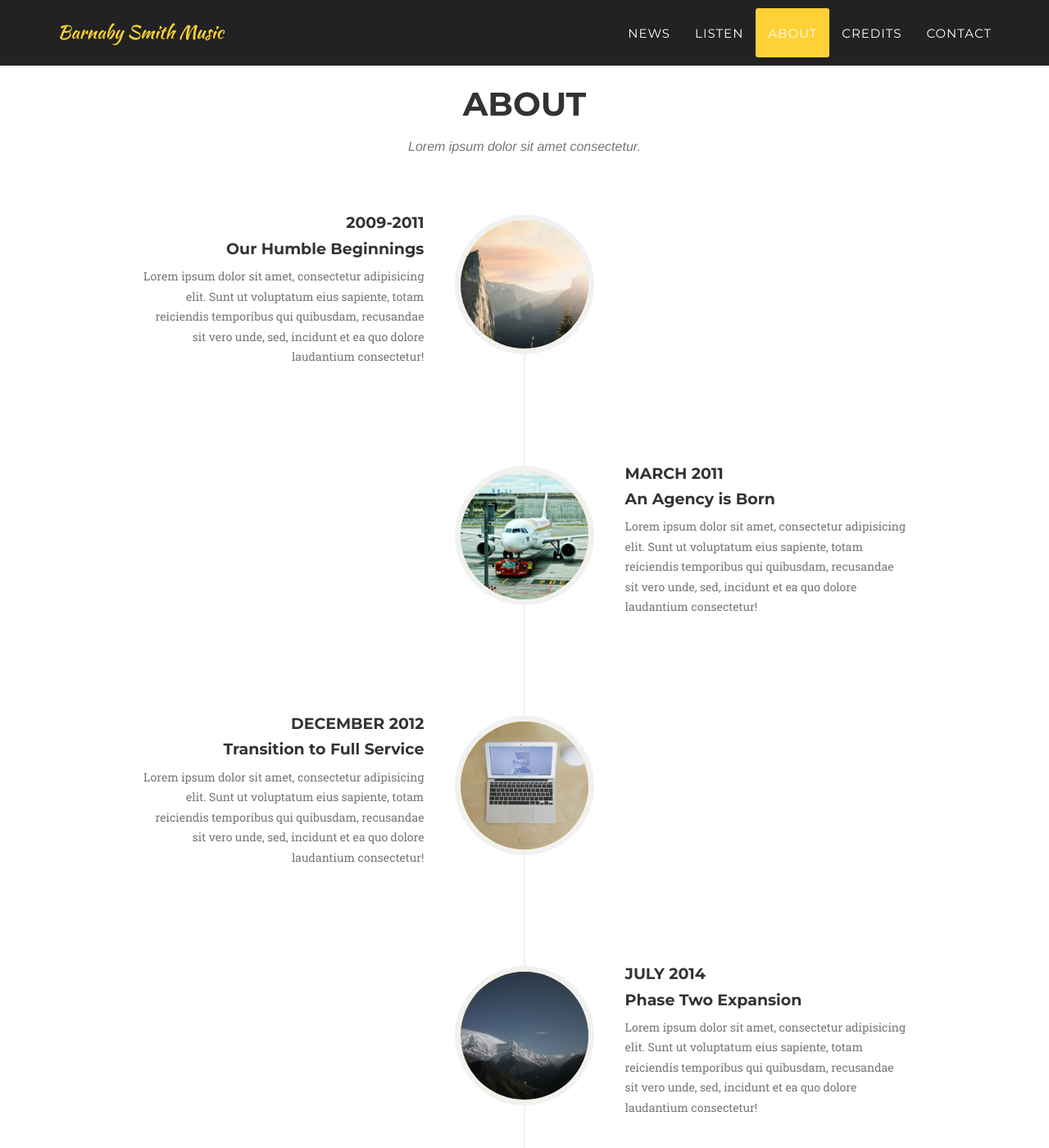
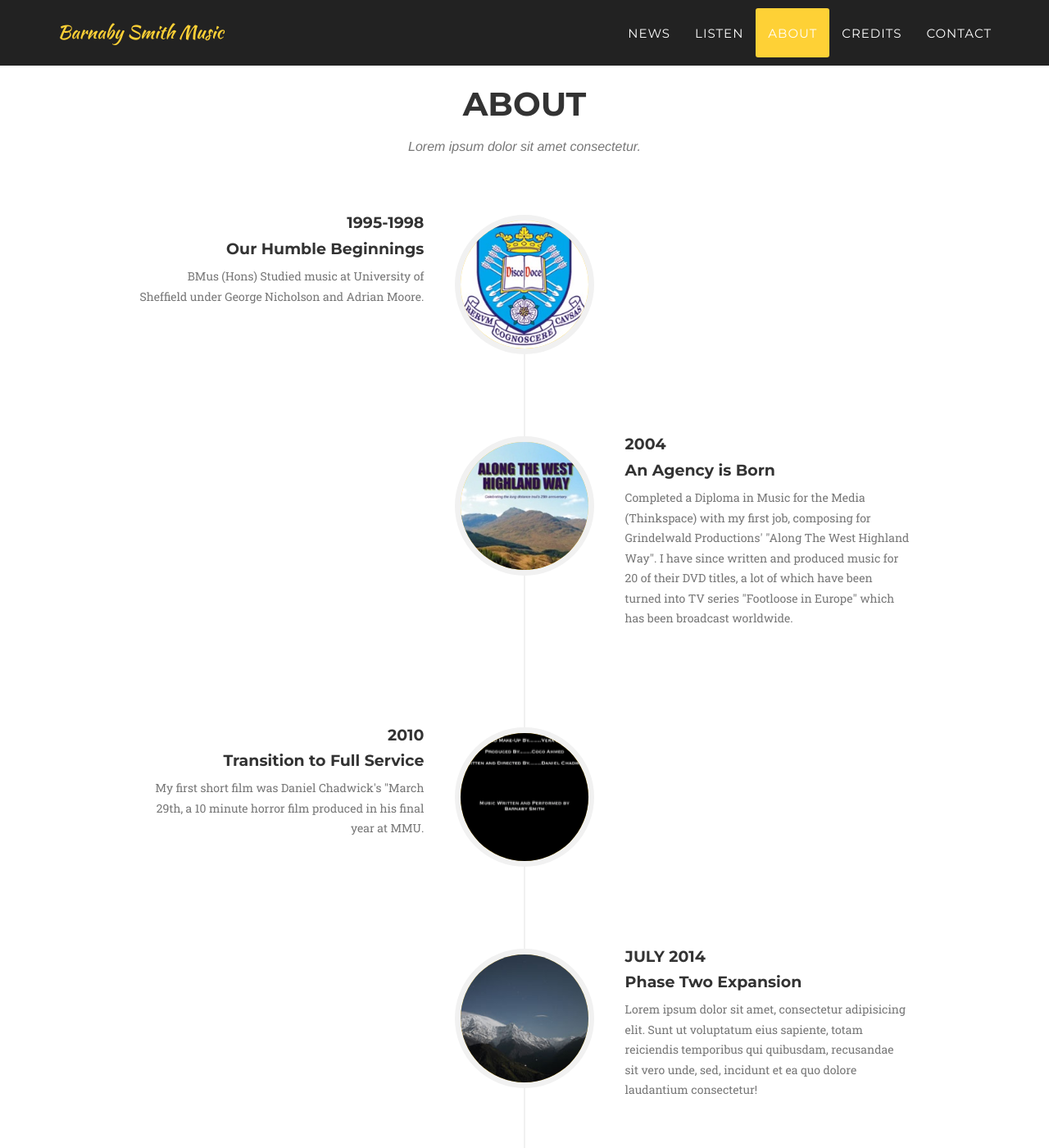
Before and after one commit to barnabysmithmusic/barnabysmithmusic.github.io, a Jekyll site: the page built from index.html, in a window 1280 px wide and 1400 px high, scrolled down 2737 px. Shown: the whole window at 82% size. Built offline with Jekyll 4.4.1, drawn with Linux system fonts in a browser that asks for light colours; some web fonts are replaced.

Commit message:
Added new text and images to the About page.

```diff
--- a/_includes/about.html
+++ b/_includes/about.html
@@ -12,43 +12,43 @@
                     <ul class="timeline">
                         <li>
                             <div class="timeline-image">
-                                <img class="img-circle img-responsive" src="img/about/1.jpg" alt="">
+                                <img class="img-circle img-responsive" src="img/about/uos.jpg" alt="">
                             </div>
                             <div class="timeline-panel">
                                 <div class="timeline-heading">
-                                    <h4>2009-2011</h4>
+                                    <h4>1995-1998</h4>
                                     <h4 class="subheading">Our Humble Beginnings</h4>
                                 </div>
                                 <div class="timeline-body">
-                                    <p class="text-muted">Lorem ipsum dolor sit amet, consectetur adipisicing elit. Sunt ut voluptatum eius sapiente, totam reiciendis temporibus qui quibusdam, recusandae sit vero unde, sed, incidunt et ea quo dolore laudantium consectetur!</p>
+                                    <p class="text-muted">BMus (Hons) Studied music at University of Sheffield under George Nicholson and Adrian Moore.</p>
                                 </div>
                             </div>
                         </li>
                         <li class="timeline-inverted">
                             <div class="timeline-image">
-                                <img class="img-circle img-responsive" src="img/about/2.jpg" alt="">
+                                <img class="img-circle img-responsive" src="img/about/westhighlandway.jpg" alt="">
                             </div>
                             <div class="timeline-panel">
                                 <div class="timeline-heading">
-                                    <h4>March 2011</h4>
+                                    <h4>2004</h4>
                                     <h4 class="subheading">An Agency is Born</h4>
                                 </div>
                                 <div class="timeline-body">
-                                    <p class="text-muted">Lorem ipsum dolor sit amet, consectetur adipisicing elit. Sunt ut voluptatum eius sapiente, totam reiciendis temporibus qui quibusdam, recusandae sit vero unde, sed, incidunt et ea quo dolore laudantium consectetur!</p>
+                                    <p class="text-muted">Completed a Diploma in Music for the Media (Thinkspace) with my first job, composing for Grindelwald Productions' "Along The West Highland Way". I have since written and produced music for 20 of their DVD titles, a lot of which have been turned into TV series "Footloose in Europe" which has been broadcast worldwide.</p>
                                 </div>
                             </div>
                         </li>
                         <li>
                             <div class="timeline-image">
-                                <img class="img-circle img-responsive" src="img/about/3.jpg" alt="">
+                                <img class="img-circle img-responsive" src="img/about/march29th.png" alt="">
                             </div>
                             <div class="timeline-panel">
                                 <div class="timeline-heading">
-                                    <h4>December 2012</h4>
+                                    <h4>2010</h4>
                                     <h4 class="subheading">Transition to Full Service</h4>
                                 </div>
                                 <div class="timeline-body">
-                                    <p class="text-muted">Lorem ipsum dolor sit amet, consectetur adipisicing elit. Sunt ut voluptatum eius sapiente, totam reiciendis temporibus qui quibusdam, recusandae sit vero unde, sed, incidunt et ea quo dolore laudantium consectetur!</p>
+                                    <p class="text-muted">My first short film was Daniel Chadwick's "March 29th, a 10 minute horror film produced in his final year at MMU.</p>
                                 </div>
                             </div>
                         </li>
@@ -69,7 +69,7 @@
                         <li class="timeline-inverted">
                             <div class="timeline-image">
                                 <h4>Be Part
-                                    <br>Of Our
+                                    <br>Of My
                                     <br>Story!</h4>
                             </div>
                         </li>
```
Also changed, not shown: img/about/march29th.png (added), img/about/uos.jpg (added), img/about/westhighlandway.jpg (added).
